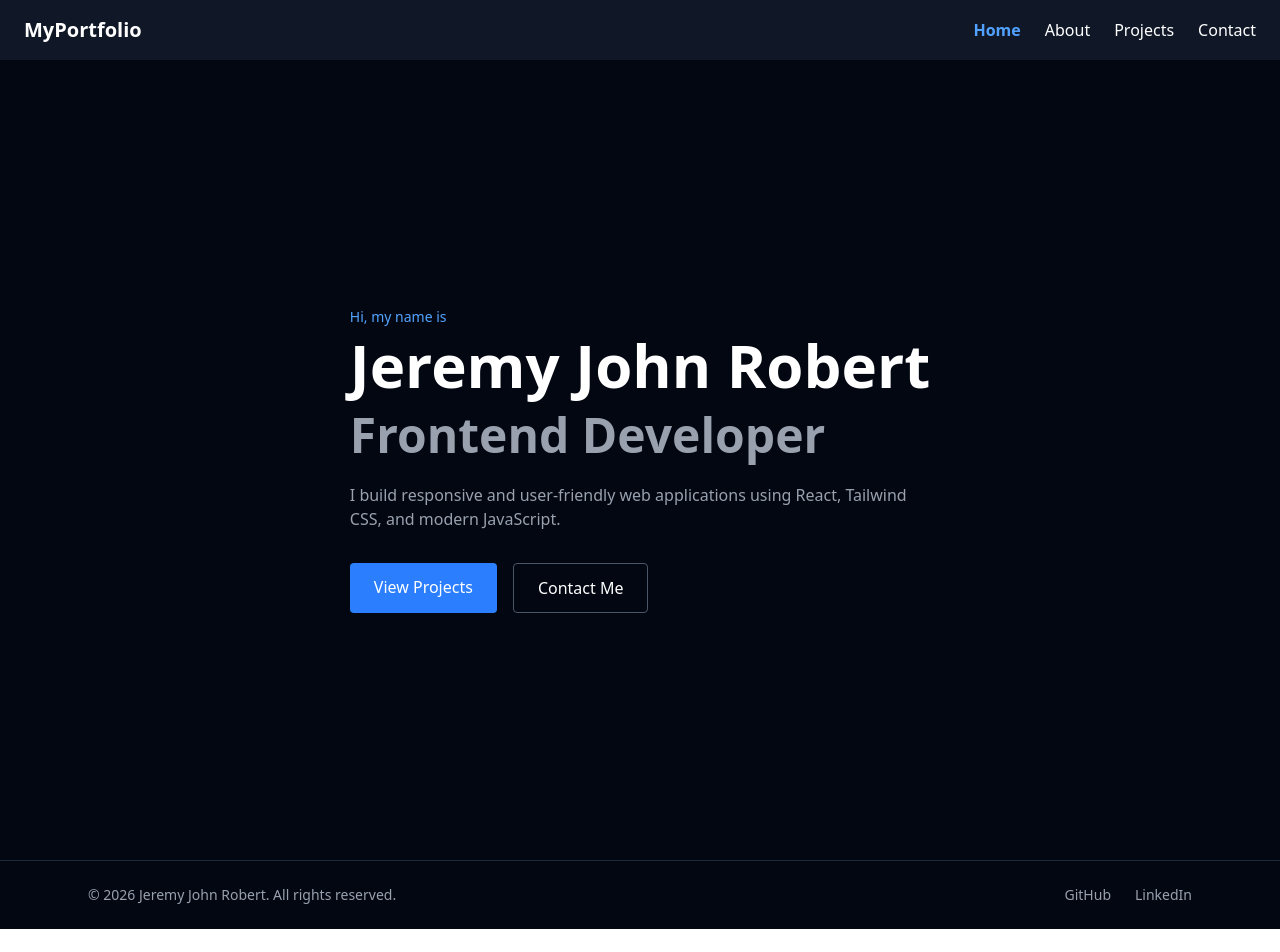
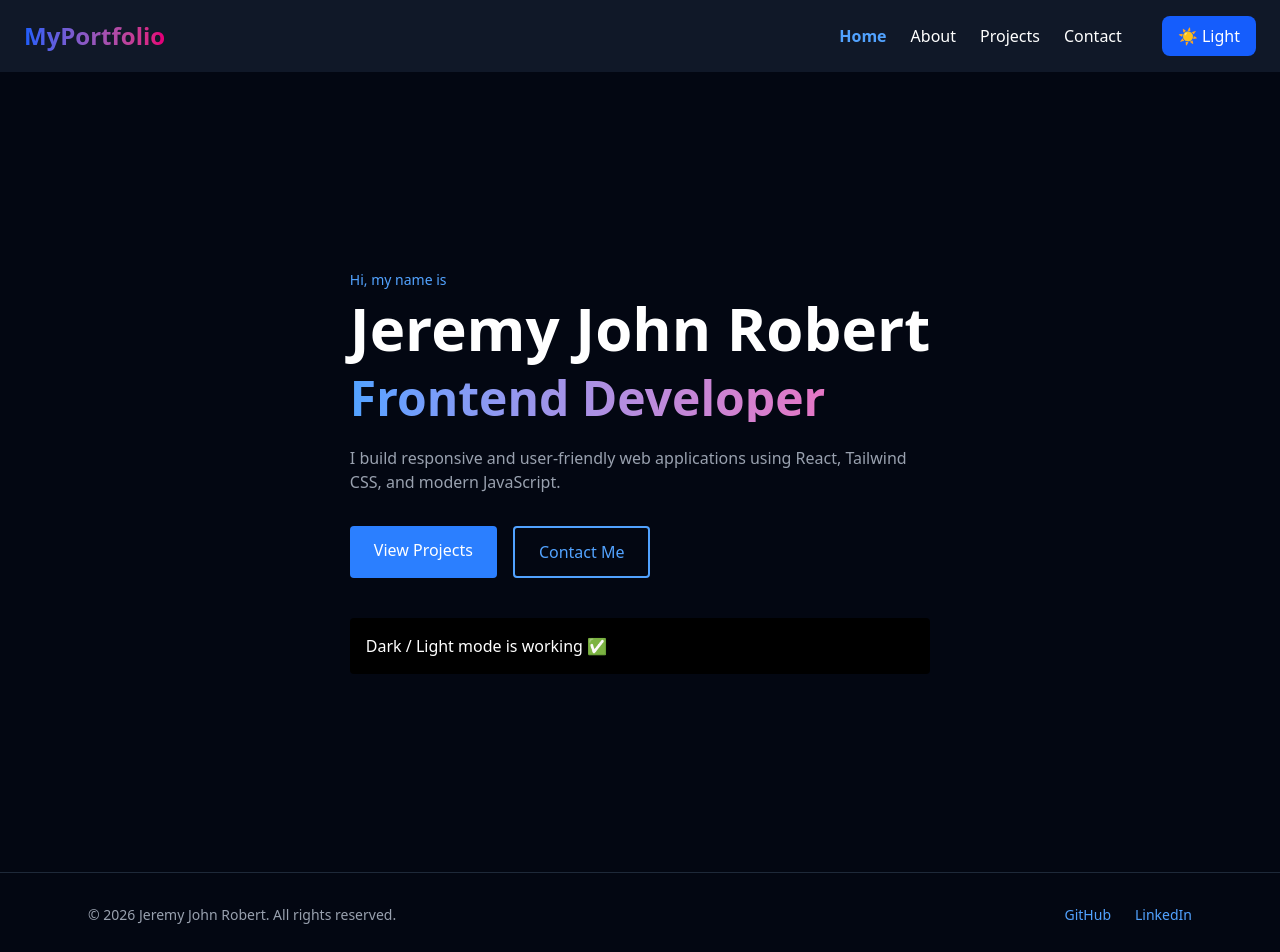
Before and after one commit to jerexjin2100/react-portfolio, a React (Vite) app in the folder react-portfolio/: page / in a window 1280 px wide. Shown: the top 952 px of the page. Before the commit the page ends 929 px from the top, so only its background shows below. Built offline with nearby package versions, Linux system fonts and the light colour scheme.

Commit message:
style: apply dark/light theme to About section

```diff
--- a/react-portfolio/src/App.jsx
+++ b/react-portfolio/src/App.jsx
@@ -1,5 +1,6 @@
+import { useEffect, useState } from "react"
 import { BrowserRouter, Routes, Route } from "react-router-dom"
-import Navbar from "./components/Navbar"
+import Navbar from "./components/navbar"
 import Home from "./pages/Home"
 import About from "./pages/About"
 import Projects from "./pages/Projects"
@@ -7,9 +8,25 @@ import Contact from "./pages/Contact"
 import Footer from "./components/Footer"
 
 function App() {
+  const [theme, setTheme] = useState(
+    localStorage.getItem("theme") || "dark"
+  )
+
+  useEffect(() => {
+    if (theme === "dark") {
+      document.documentElement.classList.add("dark")
+    } else {
+      document.documentElement.classList.remove("dark")
+    }
+    localStorage.setItem("theme", theme)
+  }, [theme])
+
+  const toggleTheme = () =>
+    setTheme(theme === "dark" ? "light" : "dark")
+
   return (
     <BrowserRouter>
-      <Navbar />
+      <Navbar toggleTheme={toggleTheme} theme={theme} />
       <Routes>
         <Route path="/" element={<Home />} />
         <Route path="/about" element={<About />} />
--- a/react-portfolio/src/components/Footer.jsx
+++ b/react-portfolio/src/components/Footer.jsx
@@ -1,6 +1,6 @@
 function Footer() {
   return (
-    <footer className="py-6 text-gray-400 border-t border-gray-800 bg-gray-950">
+    <footer className="py-8 text-gray-600 border-t border-gray-200 transition-colors duration-300 bg-gray-50 dark:bg-gray-950 dark:text-gray-400 dark:border-gray-800">
       <div className="flex flex-col items-center justify-between max-w-6xl gap-4 px-6 mx-auto md:flex-row">
         <p className="text-sm">
           © {new Date().getFullYear()} Jeremy John Robert. All rights reserved.
@@ -10,14 +10,14 @@ function Footer() {
           <a
             href="https://github.com/yourusername"
             target="_blank"
-            className="transition hover:text-white"
+            className="transition text-blue-600 dark:text-blue-400 hover:text-pink-600 dark:hover:text-pink-400"
           >
             GitHub
           </a>
           <a
             href="https://linkedin.com/in/yourusername"
             target="_blank"
-            className="transition hover:text-white"
+            className="transition text-blue-600 dark:text-blue-400 hover:text-pink-600 dark:hover:text-pink-400"
           >
             LinkedIn
           </a>
--- a/react-portfolio/src/components/Navbar.jsx
+++ b/react-portfolio/src/components/Navbar.jsx
@@ -5,10 +5,10 @@ const linkClasses = ({ isActive }) =>
     ? "text-blue-400 font-semibold"
     : "hover:text-blue-400"
 
-function Navbar() {
+function Navbar({ toggleTheme, theme }) {
   return (
-    <nav className="flex justify-between px-6 py-4 text-white bg-gray-900">
-      <h1 className="text-xl font-bold">MyPortfolio</h1>
+    <nav className="flex items-center justify-between px-6 py-4 text-gray-900 bg-white shadow-md dark:bg-gray-900 dark:text-white">
+      <h1 className="text-2xl font-bold bg-gradient-to-r from-blue-600 to-pink-600 bg-clip-text text-transparent">MyPortfolio</h1>
 
       <div className="flex items-center space-x-6">
         <NavLink to="/" className={linkClasses}>Home</NavLink>
@@ -17,7 +17,12 @@ function Navbar() {
         </NavLink>
         <NavLink to="/contact" className={linkClasses}>Contact</NavLink>
 
-
+        <button
+          onClick={toggleTheme}
+          className="px-4 py-2 ml-4 transition bg-blue-500 text-white rounded-lg hover:bg-blue-600 dark:bg-blue-600 dark:hover:bg-blue-700"
+        >
+          {theme === "dark" ? "☀️ Light" : "🌙 Dark"}
+        </button>
       </div>
 
     </nav>
--- a/react-portfolio/src/components/ProjectCard.jsx
+++ b/react-portfolio/src/components/ProjectCard.jsx
@@ -1,12 +1,12 @@
 function ProjectCard({ project }) {
   return (
-    <div className="p-6 transition bg-gray-900 border border-gray-800 rounded-lg hover:border-pink-500">
+    <div className="p-6 transition bg-white border border-gray-200 rounded-lg dark:bg-gray-900 dark:border-gray-800 hover:border-pink-500">
 
-      <h3 className="mb-2 text-xl font-semibold">
+      <h3 className="mb-2 text-xl font-semibold text-gray-900 dark:text-white">
         {project.title}
       </h3>
 
-      <p className="mb-4 text-gray-400">
+      <p className="mb-4 text-gray-700 dark:text-gray-400">
         {project.description}
       </p>
 
@@ -15,7 +15,7 @@ function ProjectCard({ project }) {
         {project.tech.map((tech) => (
           <span
             key={tech}
-            className="px-3 py-1 text-xs bg-gray-800 rounded-full"
+            className="px-3 py-1 text-xs font-medium text-blue-700 transition-colors bg-blue-100 rounded-full cursor-pointer dark:bg-blue-900 dark:text-blue-200 hover:bg-pink-100 hover:text-pink-700 dark:hover:bg-pink-900 dark:hover:text-pink-200"
           >
             {tech}
           </span>
--- a/react-portfolio/src/components/SkillBadge.jsx
+++ b/react-portfolio/src/components/SkillBadge.jsx
@@ -1,6 +1,8 @@
 function SkillBadge({ skill }) {
   return (
-    <span className="px-4 py-2 text-sm text-gray-300 transition border border-gray-600 rounded-full hover:bg-pink-500 hover:border-pink-500 hover:text-white">
+    <span
+      className="px-4 py-2 text-sm font-medium text-blue-700 transition bg-blue-100 border border-blue-300 rounded-full dark:text-blue-200 dark:border-blue-600 dark:bg-blue-900 hover:bg-pink-100 hover:border-pink-400 hover:text-pink-700 dark:hover:bg-pink-900 dark:hover:border-pink-600 dark:hover:text-pink-200"
+    >
       {skill}
     </span>
   )
--- a/react-portfolio/src/index.css
+++ b/react-portfolio/src/index.css
@@ -1,4 +1,5 @@
 @import "tailwindcss";
+@custom-variant dark (&:where(.dark, .dark *));
 
 html {
   transition: background-color 0.3s, color 0.3s;
--- a/react-portfolio/src/pages/About.jsx
+++ b/react-portfolio/src/pages/About.jsx
@@ -3,20 +3,20 @@ import SkillBadge from "../components/SkillBadge"
 
 function About() {
   return (
-    <section className="min-h-screen px-6 py-16 text-white bg-gray-950">
+    <section className="min-h-screen px-6 py-16 text-gray-900 transition-colors duration-300 bg-white dark:bg-gray-950 dark:text-white">
       <div className="max-w-5xl mx-auto">
         <h1 className="mb-6 text-4xl font-bold">
           About Me
         </h1>
 
-        <p className="max-w-3xl mb-10 text-gray-400">
-            I am a frontend developer focused on building responsive and user-friendly
-  web applications using React and modern CSS frameworks. I enjoy structuring
-  applications with reusable components and clean UI patterns, and I am
-  continuously expanding my skill set toward full-stack development.
+        <p className="max-w-3xl mb-10 text-gray-700 dark:text-gray-400">
+          I am a frontend developer focused on building responsive and user-friendly
+          web applications using React and modern CSS frameworks. I enjoy structuring
+          applications with reusable components and clean UI patterns, and I am
+          continuously expanding my skill set toward full-stack development.
         </p>
 
-        <h2 className="mb-4 text-2xl font-semibold">
+        <h2 className="mb-6 text-3xl font-bold bg-gradient-to-r from-blue-600 to-pink-600 bg-clip-text text-transparent dark:from-blue-400 dark:to-pink-400">
           Skills
         </h2>
 
--- a/react-portfolio/src/pages/Home.jsx
+++ b/react-portfolio/src/pages/Home.jsx
@@ -1,35 +1,45 @@
-import { NavLink } from "react-router-dom";
+import { NavLink } from "react-router-dom"
 
 function Home() {
   return (
-    <section className="min-h-screen flex items-center bg-gray-950 text-white">
-      <div className="max-w-6xl mx-auto px-6">
-        <p className="text-blue-400 text-sm mb-2">
+    <section className="flex items-center min-h-screen text-gray-900 transition-colors duration-300 bg-white dark:bg-gray-950 dark:text-white">
+      <div className="max-w-6xl px-6 mx-auto">
+        <p className="mb-2 text-sm text-blue-500 dark:text-blue-400">
           Hi, my name is
         </p>
 
-        <h1 className="text-4xl md:text-6xl font-bold mb-4">
+        <h1 className="mb-4 text-4xl font-bold md:text-6xl">
           Jeremy John Robert
         </h1>
 
-        <h2 className="text-3xl md:text-5xl font-semibold text-gray-400 mb-6">
+        <h2 className="mb-6 text-3xl font-semibold bg-gradient-to-r from-blue-600 to-pink-600 bg-clip-text text-transparent md:text-5xl dark:from-blue-400 dark:to-pink-400">
           Frontend Developer
         </h2>
 
-        <p className="max-w-xl text-gray-400 mb-8">
-          I build responsive and user-friendly web applications using
-          React, Tailwind CSS, and modern JavaScript.
+        <p className="max-w-xl mb-8 text-gray-700 dark:text-gray-400">
+          I build responsive and user-friendly web applications using React,
+          Tailwind CSS, and modern JavaScript.
         </p>
 
         <div className="flex gap-4">
-          <NavLink to="/projects" className="px-6 py-3 bg-blue-500 hover:bg-blue-600 rounded font-medium">
-         View Projects
+          <NavLink
+            to="/projects"
+            className="px-6 py-3 font-medium text-white transition bg-blue-500 rounded hover:bg-blue-600"
+          >
+            View Projects
           </NavLink>
 
-        <NavLink to="/contact" className="px-6 py-3 border border-gray-600 hover:border-white rounded font-medium">
-          Contact Me
-        </NavLink>
+          <NavLink
+            to="/contact"
+            className="px-6 py-3 font-medium transition border-2 border-blue-500 text-blue-600 rounded hover:bg-blue-50 dark:border-blue-400 dark:text-blue-400 dark:hover:bg-gray-900"
+          >
+            Contact Me
+          </NavLink>
+        </div>
 
+        {/* Debug block – remove later */}
+        <div className="p-4 mt-10 text-black bg-gray-200 rounded dark:bg-black dark:text-white">
+          Dark / Light mode is working ✅
         </div>
       </div>
     </section>
--- a/react-portfolio/src/pages/Projects.jsx
+++ b/react-portfolio/src/pages/Projects.jsx
@@ -3,9 +3,8 @@ import ProjectCard from "../components/ProjectCard";
 
 function Projects() {
   return (
-    <section className="min-h-screen px-6 py-16 pt-20 text-white bg-gray-950">
-
-      <h1 className="mb-10 text-4xl font-bold text-center">
+    <section className="min-h-screen px-6 py-16 pt-20 text-gray-900 transition-colors duration-300 bg-white dark:bg-gray-950 dark:text-white">
+      <h1 className="mb-10 text-4xl font-bold text-center bg-gradient-to-r from-blue-600 to-pink-600 bg-clip-text text-transparent dark:from-blue-400 dark:to-pink-400">
         Projects
       </h1>
 
```
Also changed, not shown: react-portfolio/src/pages/Contact.jsx (+7 -7 lines).
